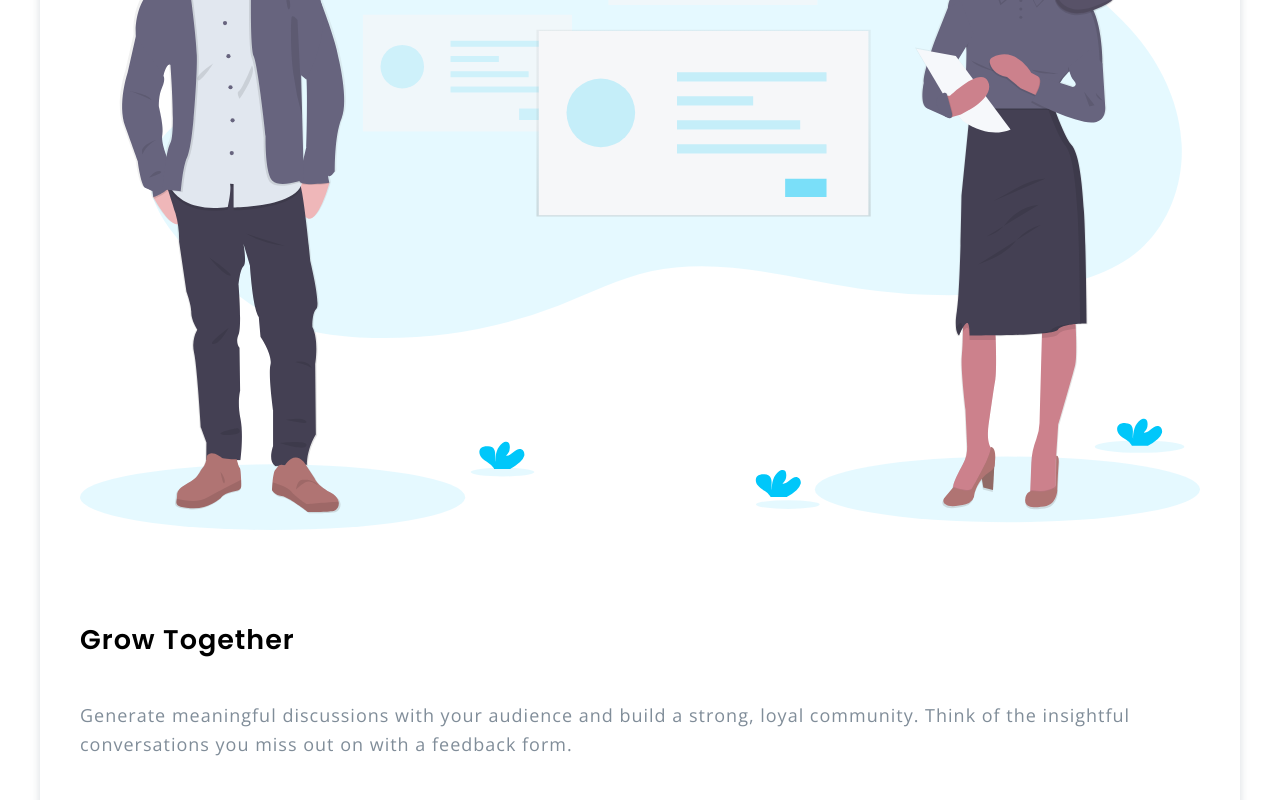
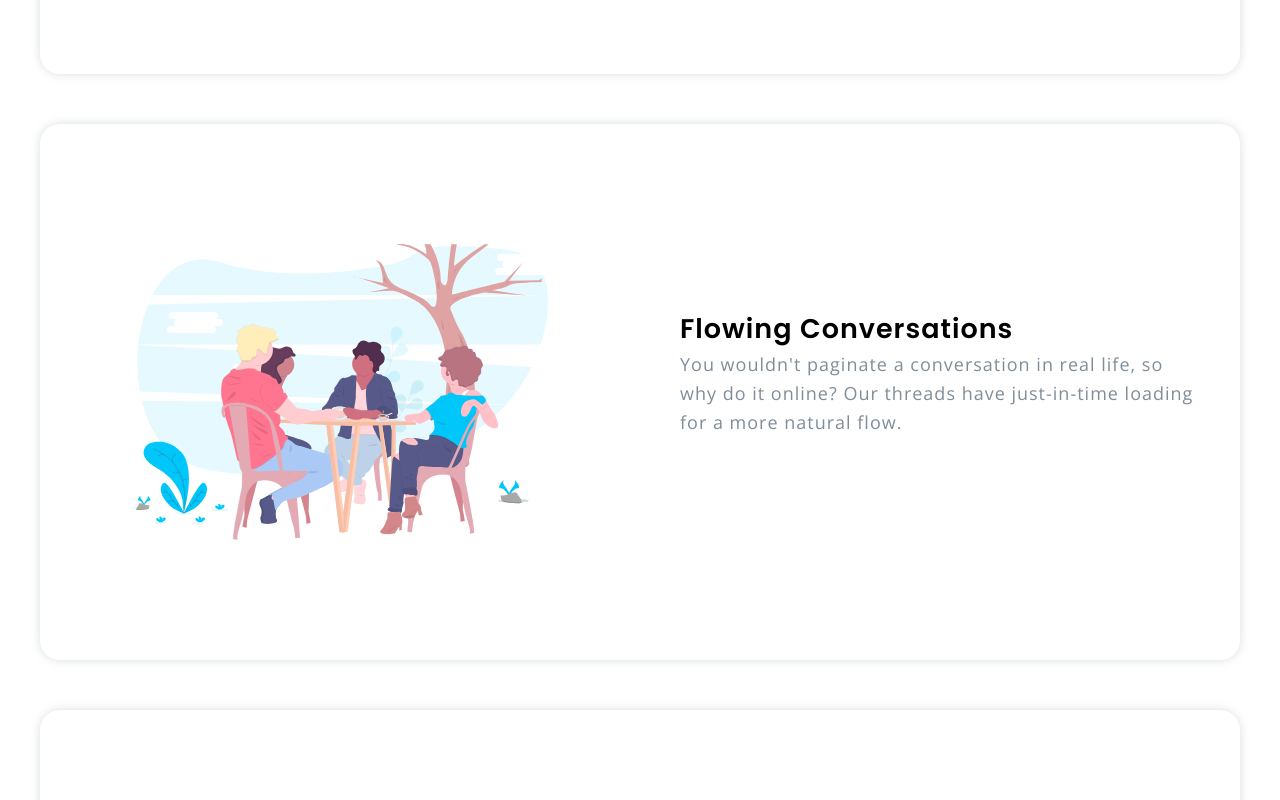
Before and after one commit to cbrands/landing-page-with-feature-blocks, a website: page dist/index.html in a window 1280 px wide. Shown: the part 1280-2080 px from the top of the page. Drawn offline with nearby package versions, Linux system fonts and the light colour scheme.

Commit message:
cards section styling for desktop

```diff
--- a/scss/_large.scss
+++ b/scss/_large.scss
@@ -41,5 +41,46 @@
     }
   }
 
+  .cards {
+    .card {
+      display: grid;
+      grid-template-columns: 1fr 1fr;
+      grid-column-gap: 80px;
 
+      &:nth-child(even) {
+        grid-template-areas:
+        "image heading"
+        "image text";
+      }
+
+      &:nth-child(odd) {
+        grid-template-areas:
+          "heading image"
+          "text image";
+      }
+
+      .illustration {
+        display: block;
+        grid-area: image;
+        width: 80%;
+      }
+
+      h2 {
+        align-self: end;
+        grid-area: heading;
+      }
+
+      p {
+        grid-area: text;
+        margin-top: 0;
+      }
+    }
+
+    .feature-block {
+      text-align: center;
+      max-width: 600px;
+      padding: 40px 100px;
+      left: calc((100% - 600px) / 2);
+    }
+  }
 }
```
Also changed, not shown: dist/css/main.css.
